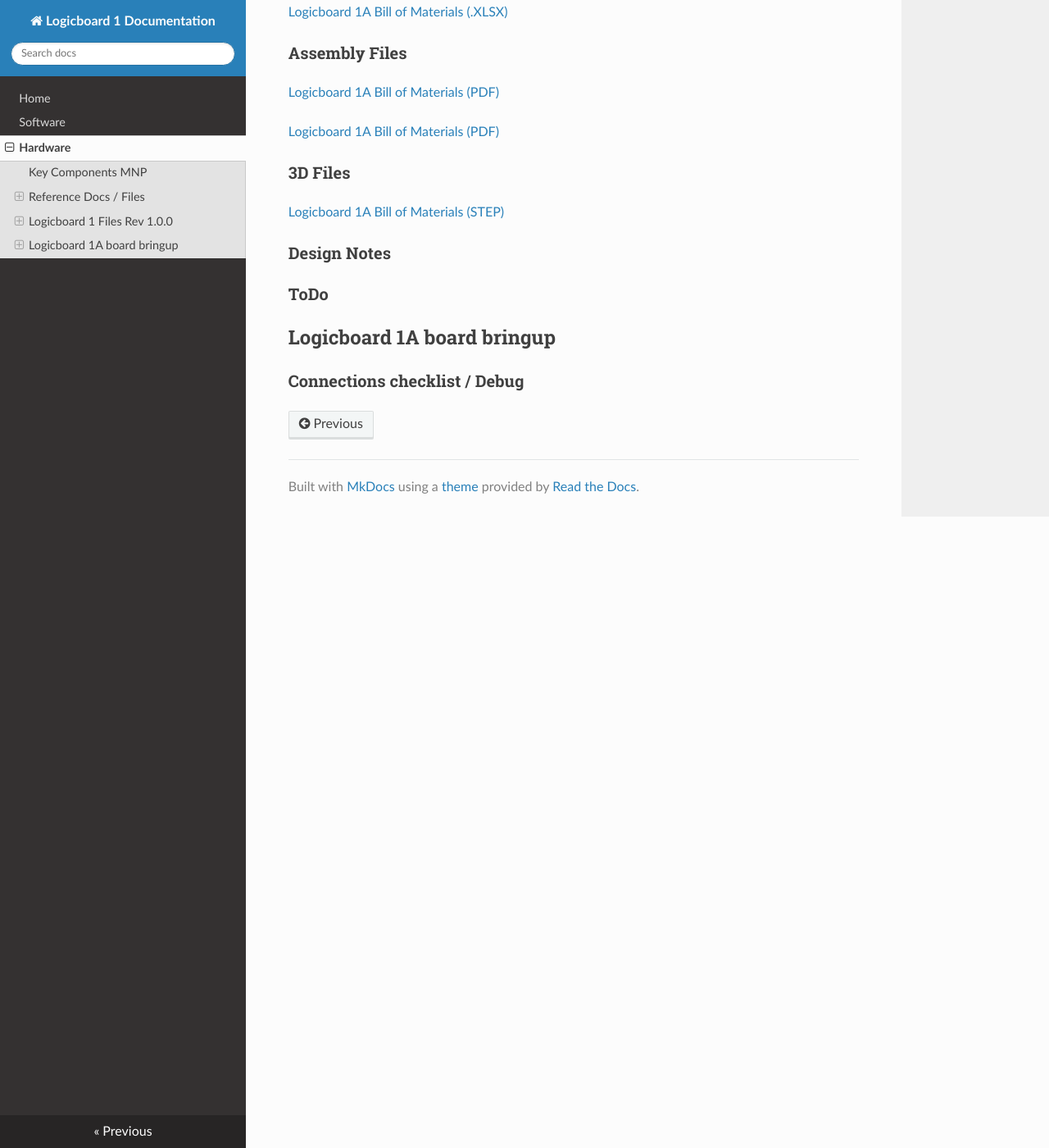
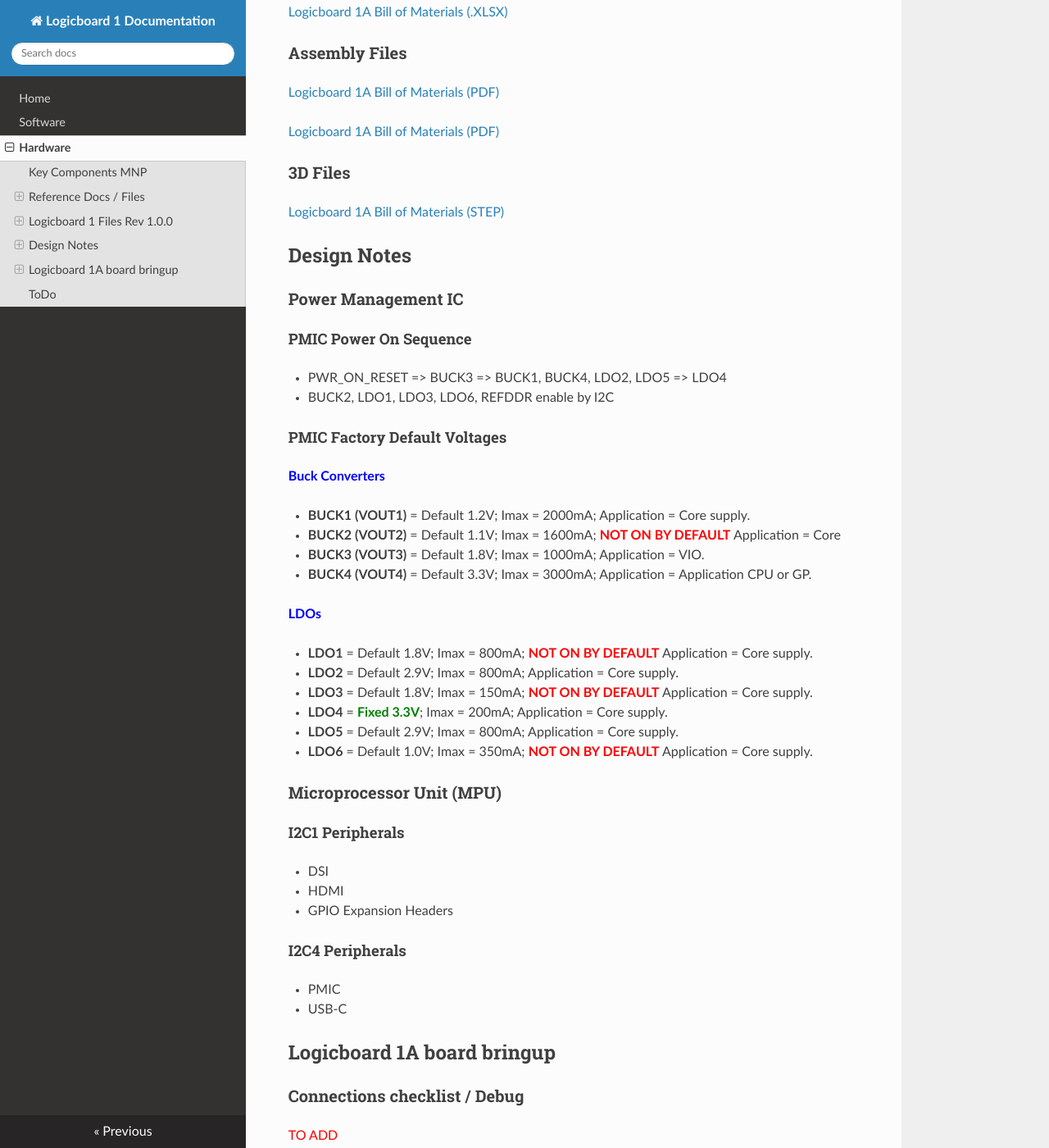
Before and after one commit to jdeepakreddy/logicboards1_documentation, an MkDocs documentation site: the page built from docs/hardware.md, in a window 1280 px wide and 1400 px high, scrolled down 1565 px. Shown: the whole window at 82% size. Built offline with MkDocs 1.6.1, drawn with Linux system fonts in a browser that asks for light colours; nearby versions of some CDN libraries; some of the changed text lies outside the part shown.

Commit message:
added info

```diff
--- a/docs/hardware.md
+++ b/docs/hardware.md
@@ -63,11 +63,57 @@
 [Logicboard 1A Bill of Materials (STEP)](files/logicboard1A/3DFiles/LB1A_DCA7M4_R512MB_F4GB.step)
 
 
-### Design Notes
+## Design Notes
 
-### ToDo
+### Power Management IC
+
+#### PMIC Power On Sequence
+
+- PWR_ON_RESET => BUCK3 => BUCK1, BUCK4, LDO2, LDO5 => LDO4 <br>
+- BUCK2, LDO1, LDO3, LDO6, REFDDR enable by I2C
+
+#### PMIC Factory Default Voltages
+
+<span style="color:blue">**Buck Converters**</span><br>
+
+- **BUCK1 (VOUT1)** = Default 1.2V; Imax = 2000mA; Application = Core supply.
+- **BUCK2 (VOUT2)** = Default 1.1V; Imax = 1600mA; <span style="color:red"> **NOT ON BY DEFAULT** </span>Application = Core
+- **BUCK3 (VOUT3)** = Default 1.8V; Imax = 1000mA; Application = VIO.
+- **BUCK4 (VOUT4)** = Default 3.3V; Imax = 3000mA; Application = Application CPU or GP.
+
+<span style="color:blue">**LDOs**</span><br>
+
+- **LDO1** = Default 1.8V; Imax = 800mA; <span style="color:red"> **NOT ON BY DEFAULT** </span> Application = Core supply.
+- **LDO2** = Default 2.9V; Imax = 800mA; Application = Core supply.
+- **LDO3** = Default 1.8V; Imax = 150mA; <span style="color:red"> **NOT ON BY DEFAULT** </span> Application = Core supply.
+- **LDO4** = <span style="color:green">**Fixed 3.3V**</span>; Imax = 200mA; Application = Core supply.
+- **LDO5** = Default 2.9V; Imax = 800mA; Application = Core supply.
+- **LDO6** = Default 1.0V; Imax = 350mA; <span style="color:red"> **NOT ON BY DEFAULT** </span>Application = Core supply.
+
+
+### Microprocessor Unit (MPU)
+
+#### I2C1 Peripherals
+
+- DSI
+- HDMI
+- GPIO Expansion Headers
+
+#### I2C4 Peripherals
+
+- PMIC
+- USB-C
 
 
 ## Logicboard 1A board bringup
 
 ### Connections checklist / Debug
+
+   <span style="color:red"> TO ADD </span>
+
+
+
+
+## ToDo
+1. Implement Bluetooth Connections.
+2. Connect all GPIOs to board to board connectors.
```
Also changed, not shown: site/img/favicon.ico, site/index.html, site/search/search_index.json, site/sitemap.xml, 1 other file.
